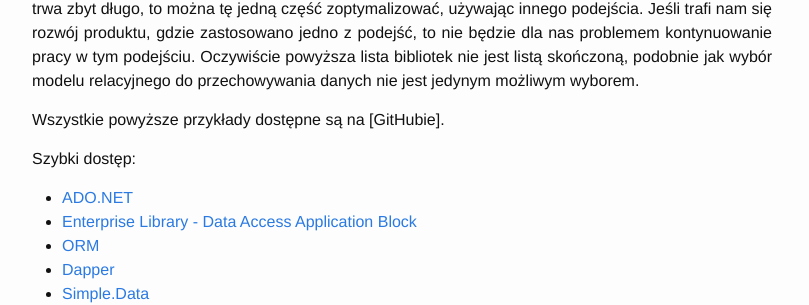
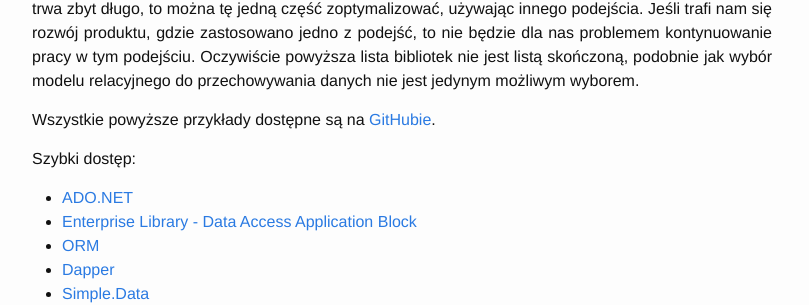
Before and after one commit to mikedevbo/mikedevbo.github.io, a Jekyll site: the page built from _posts/2018-12-27-5-ways-of-communicating-with-relational-database.md, in a window 1280 px wide and 900 px high, scrolled down 13643 px. Shown: the part 149-454 px from the top of the window, without its empty margins (238-1047 px from the left). Built offline with Jekyll 4.4.1, drawn with Linux system fonts in a browser that asks for light colours; part of the change alters nothing that is shown.

Commit message:
add link to examples

```diff
--- a/_posts/2018-12-27-5-ways-of-communicating-with-relational-database.md
+++ b/_posts/2018-12-27-5-ways-of-communicating-with-relational-database.md
@@ -584,7 +584,7 @@ WHERE (([Id] = @1) AND ([CoachId] = @2))
 Znając różne możliwości łączenia się z bazą danych, jesteśmy bardziej elastyczni w konstruowaniu rozwiązań.
 Przykładowo jeśli całość oparta jest na jednym podejściu, a któreś z zapytań do bazy danych trwa zbyt długo, to można tę jedną część zoptymalizować, używając innego podejścia. Jeśli trafi nam się rozwój produktu, gdzie zastosowano jedno z podejść, to nie będzie dla nas problemem kontynuowanie pracy w tym podejściu. Oczywiście powyższa lista bibliotek nie jest listą skończoną, podobnie jak wybór modelu relacyjnego do przechowywania danych nie jest jedynym możliwym wyborem.
 
-Wszystkie powyższe przykłady dostępne są na [GitHubie].
+Wszystkie powyższe przykłady dostępne są na [GitHubie][17].
 
 Szybki dostęp:
 * [ADO.NET](#adonet)
@@ -610,6 +610,7 @@ Szybki dostęp:
 [14]: https://www.mountaingoatsoftware.com/blog/spikes "Spikes"
 [15]: https://docs.microsoft.com/en-us/dotnet/csharp/ "CSharp language"
 [16]: https://docs.microsoft.com/en-us/dotnet/ "DotNet framework"
+[17]: https://github.com/mikedevbo/data-access "data-access"
 
 {{ site.mark_post_as_end }}
 
```
